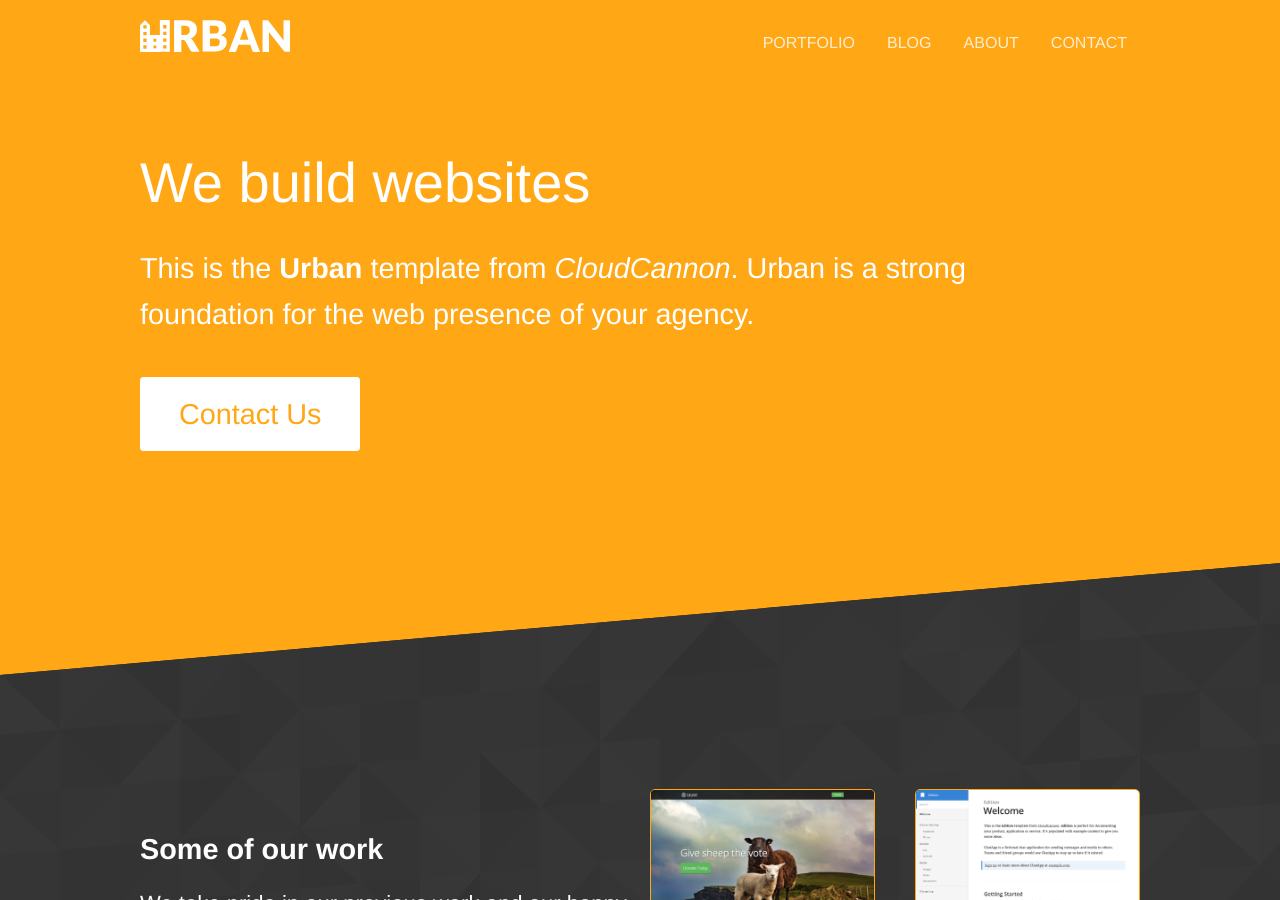
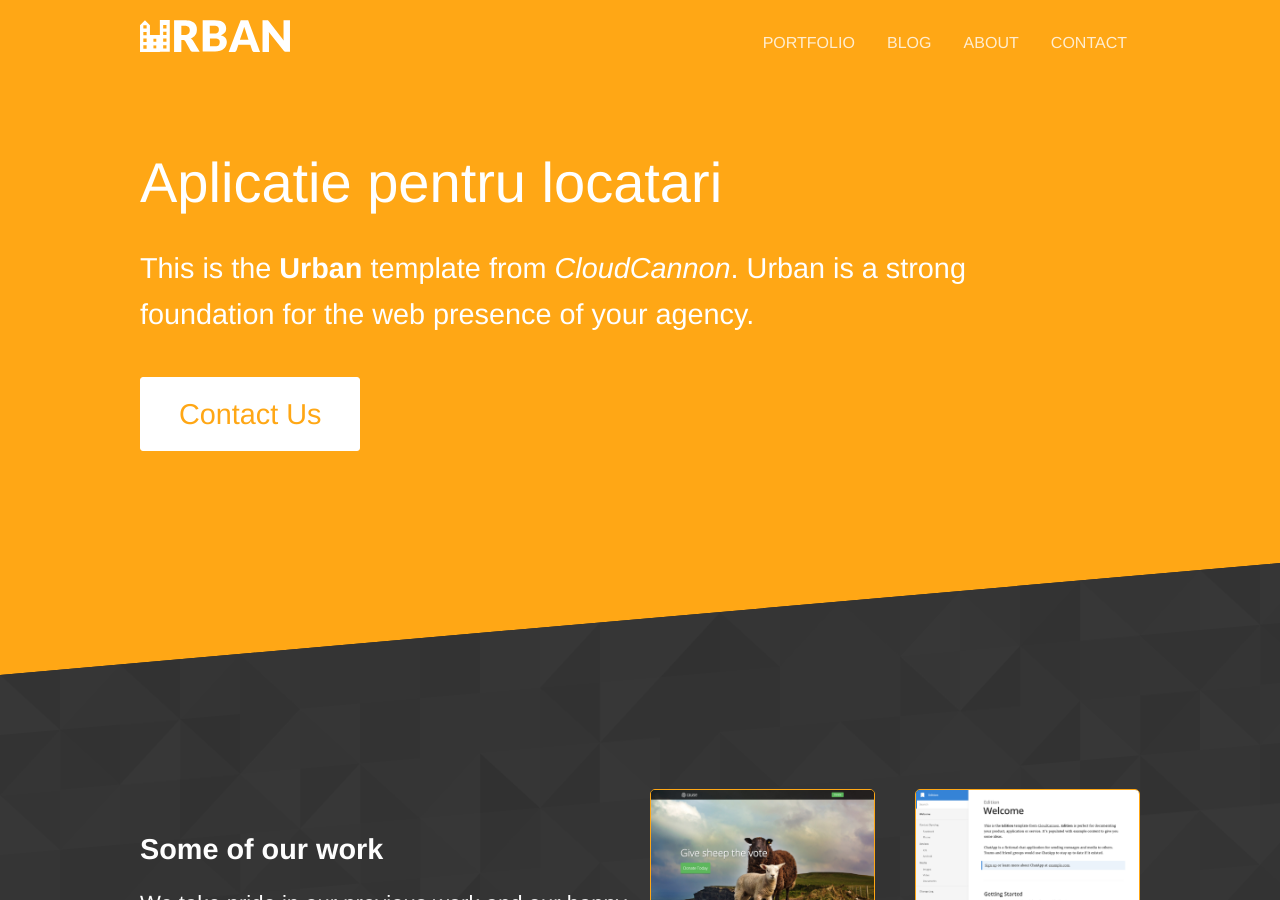
Before and after one commit to rptoma/Flaty, a Jekyll site: the page built from index.html, in a window 1280 px wide and 900 px high. Built offline with Jekyll 4.4.1, drawn with Linux system fonts in a browser that asks for light colours.

Commit message:
Updated 'index.html' via CloudCannon

```diff
--- a/index.html
+++ b/index.html
@@ -4,7 +4,7 @@ title: Flaty
 
 <section class="hero diagonal">
 	<div class="container">
-		<h2 class="editable">We build websites</h2>
+		<h2 class="editable">Aplicatie pentru locatari</h2>
 		<p class="subtext editable">This is the <strong>Urban</strong> template from <a href="http://cloudcannon.com/">CloudCannon</a>. Urban is a strong foundation for the web presence of your agency.</p>
 		<p><a class="button alt" href="{{ site.baseurl }}/contact/">Contact Us</a></p>
 	</div>
```
